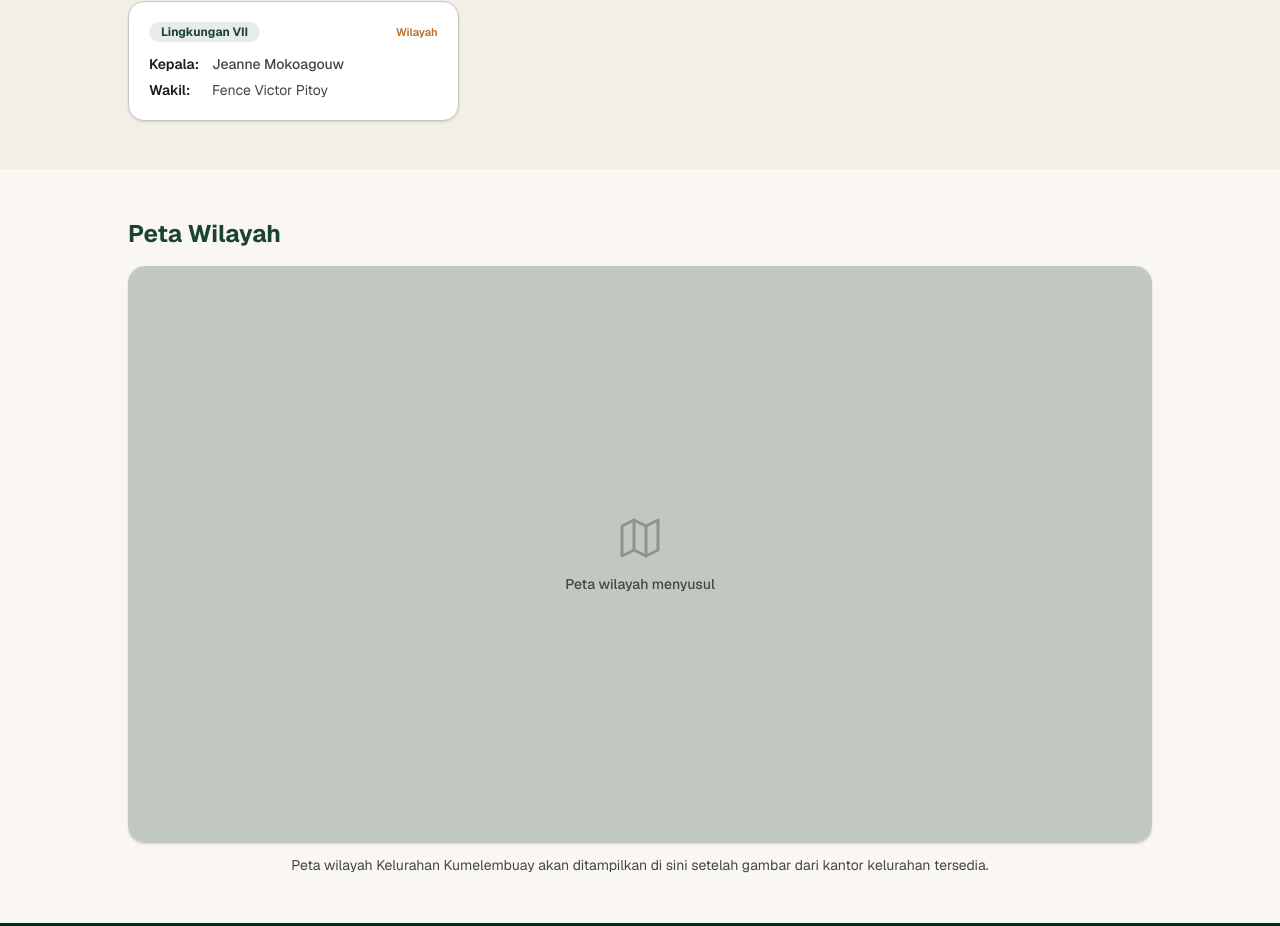
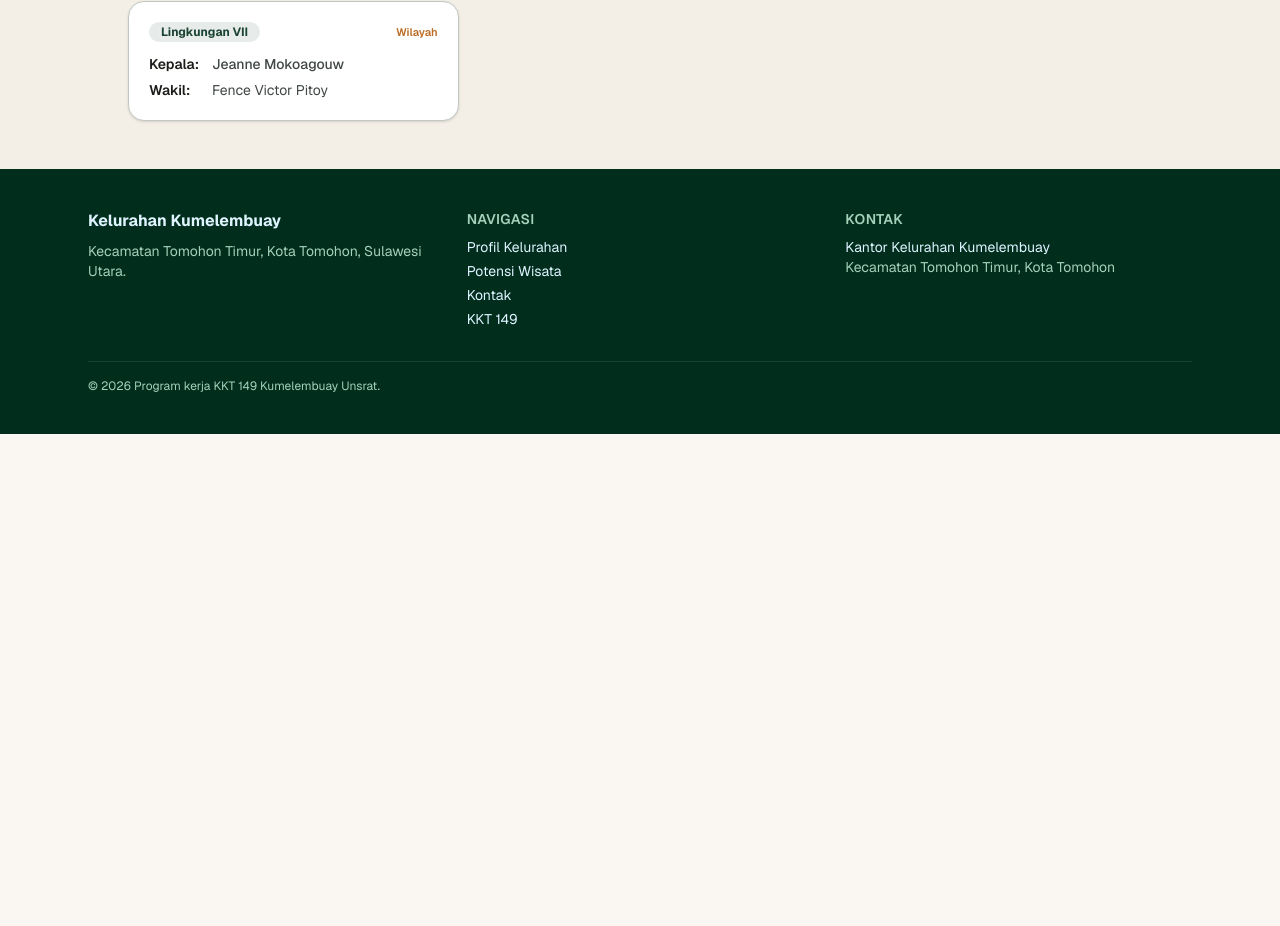
Before and after one commit to Josua040/projek-kkt, a Next.js app: page /profil in a window 1280 px wide. Shown: the part 3839-4765 px from the top of the page. After the commit the page ends 4273 px from the top, so only its background shows below. Built offline with nearby package versions, Linux system fonts and the light colour scheme.

Commit message:
revisi pada profil kelurahan

```diff
--- a/app/profil/page.tsx
+++ b/app/profil/page.tsx
@@ -4,7 +4,7 @@ import ProfilContent from '@/components/ProfilContent';
 
 export const metadata: Metadata = {
   title: `Profil Kelurahan — ${site.nama}`,
-  description: `Sejarah, visi misi, struktur pemerintahan, dan peta wilayah ${site.nama}, ${site.kecamatan}, ${site.kota}.`,
+  description: `Sejarah, visi misi, dan struktur pemerintahan ${site.nama}, ${site.kecamatan}, ${site.kota}.`,
 };
 
 export default function ProfilPage() {
--- a/components/ProfilContent.tsx
+++ b/components/ProfilContent.tsx
@@ -31,7 +31,6 @@ export default function ProfilContent() {
     'cream-dark',
     'cream-light',
     'cream-dark',
-    'cream-light',
   ];
 
   return (
@@ -147,41 +146,6 @@ export default function ProfilContent() {
           <StrukturPemerintahan />
         </div>
       </section>
-
-      {/* ── 5. Peta Wilayah ────────────────────────────────────────────── */}
-      <section className={`${sectionClass(bgs[4])} py-12 px-4 sm:px-6`}>
-        <div className="mx-auto max-w-5xl">
-          <SectionTitle>{t.petaTitle[lang]}</SectionTitle>
-
-          {/* Placeholder gambar peta */}
-          <div className="rounded-2xl overflow-hidden border border-[#C1C8C2] shadow-sm">
-            <div className="relative w-full aspect-video bg-[#C1C8C2] flex flex-col items-center justify-center gap-3">
-              <svg
-                xmlns="http://www.w3.org/2000/svg"
-                viewBox="0 0 24 24"
-                fill="none"
-                stroke="currentColor"
-                strokeWidth="1.5"
-                strokeLinecap="round"
-                strokeLinejoin="round"
-                className="h-12 w-12 text-[#8a9490]"
-                aria-hidden="true"
-              >
-                <polygon points="3 6 9 3 15 6 21 3 21 18 15 21 9 18 3 21" />
-                <line x1="9" y1="3" x2="9" y2="18" />
-                <line x1="15" y1="6" x2="15" y2="21" />
-              </svg>
-              <p className="text-[#414844] text-sm font-medium">
-                {t.petaPlaceholder[lang]}
-              </p>
-            </div>
-          </div>
-
-          <p className="mt-3 text-xs text-[#414844] text-center sm:text-sm">
-            {t.petaDesc[lang]}
-          </p>
-        </div>
-      </section>
     </main>
   );
 }
```
